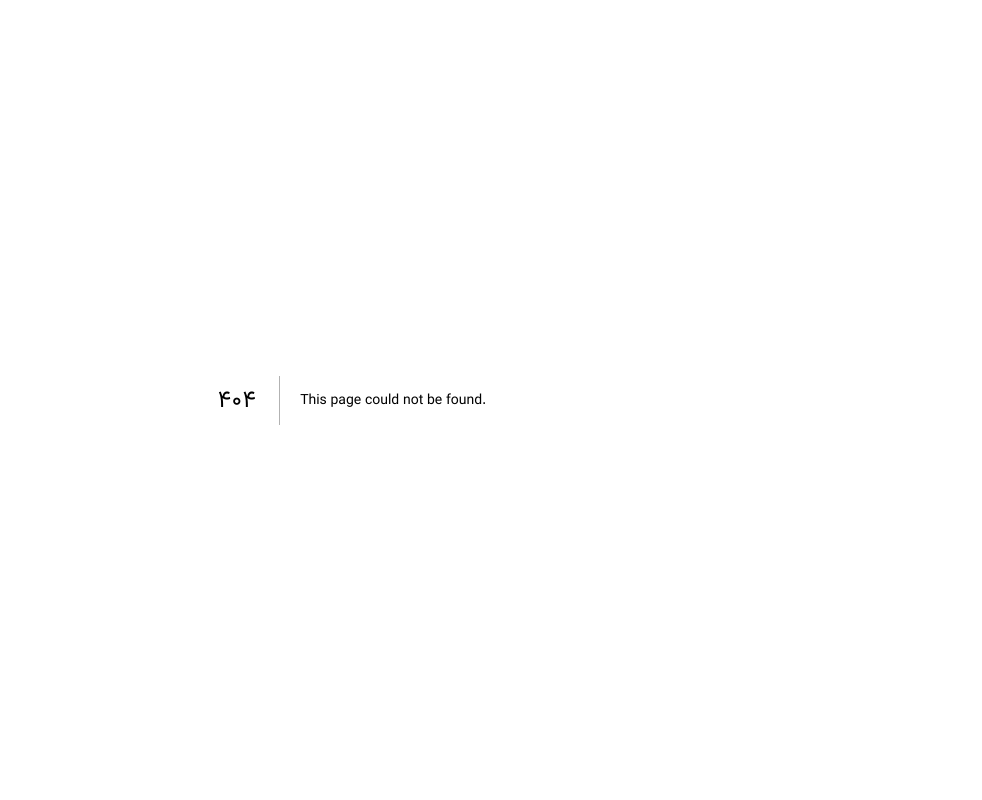
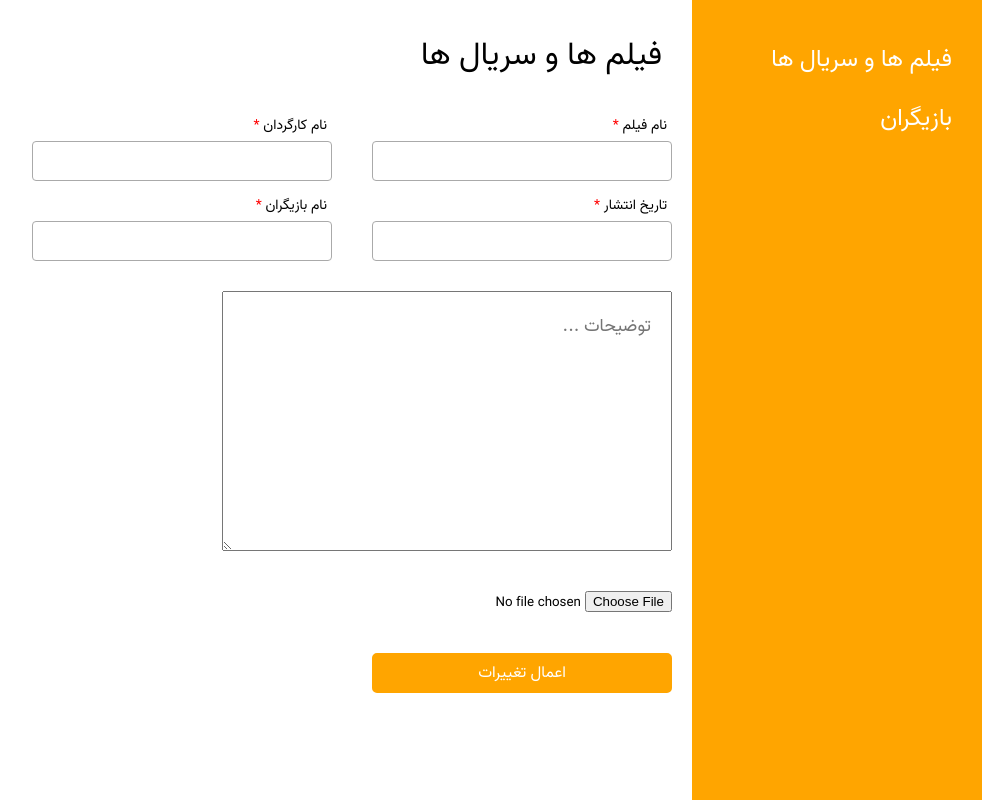
Before and after one commit to Nitro-1402/project-Nitro, a Next.js app: page /admin in a window 1280 px wide. Before the commit this address had no page. Shown: the whole page, without its empty margins (288-1270 px from the left). Built offline with nearby package versions, Linux system fonts and the light colour scheme.

Commit message:
feat : add admin pannel and test api

```diff
--- /dev/null
+++ b/constant/urlapi.ts
@@ -0,0 +1 @@
+export  const URL_API='http://localhost:8000/'
--- a/package.json
+++ b/package.json
@@ -12,6 +12,7 @@
     "@types/node": "18.15.3",
     "@types/react": "18.0.28",
     "@types/react-dom": "18.0.11",
+    "axios": "^1.3.5",
     "class-transformer": "^0.5.1",
     "class-validator": "^0.14.0",
     "eslint": "8.36.0",
--- /dev/null
+++ b/pages/admin.tsx
@@ -0,0 +1,89 @@
+import CustomBtn from "@/ui/CustomBtn"
+import Input from "@/ui/Input"
+import { useState } from "react"
+
+export default function Admin(){
+    const[tab,settab]=useState<string>('فیلم ها و سریال ها ')
+    return(
+        <div style={{minWidth:"100vw",minHeight:"100vh",height:'auto',backgroundColor:"white",display:"flex",paddingRight:300,direction:'rtl'}}>
+            <div style={{display:'flex',flexDirection:"column"}}>
+            <h1 style={{margin:30}}>{tab}</h1>
+            <div style={{display:'flex',flexWrap:'wrap',width:700}}>
+                <Input
+                name="name"
+                errorMsg={''}
+                required
+                type="text"
+                placeholder="نام فیلم"
+                black
+                onChange={()=>{
+
+                }}
+                />
+                <Input
+                name="director"
+                errorMsg={''}
+                required
+                type="text"
+                placeholder="نام کارگردان"
+                black
+                onChange={()=>{
+
+                }}
+                />
+                 <Input
+                name="date"
+                errorMsg={''}
+                required
+                type="text"
+                placeholder="تاریخ انتشار"
+                black
+                onChange={()=>{
+
+                }}
+                />
+                <Input
+                name="director"
+                errorMsg={''}
+                required
+                type="text"
+                placeholder="نام بازیگران"
+                black
+                onChange={()=>{
+
+                }}
+                />
+                </div>
+                <textarea style={{width:450,height:260,margin:20,padding:20,fontSize:18}} placeholder="توضیحات ..."></textarea>
+
+                <input type='file' style={{margin:20}}/>
+                <CustomBtn text='اعمال تغییرات' press={()=>{}} style={{
+                backgroundColor:'orange',
+                border:"2px solid #FFA500",
+                borderRadius:'5px',
+                width:300,
+                height:40,
+                margin:20,
+                cursor:'pointer'
+            }}
+            textStyle={{
+                color:'white'
+            }}/>
+
+            </div>
+
+            <div style={{width:300,backgroundColor:'orange',height:"100vh",position:"fixed",right:0,top:0,direction:'rtl',padding:20}}>
+
+                <h2 style={{color:'white',margin:20,cursor:'pointer'}} onClick={()=>{
+                    settab('فیلم ها و سریال ها ')
+                }}>فیلم ها و سریال ها </h2>
+                <h2 style={{color:'white',margin:20,cursor:'pointer'}} onClick={()=>{
+                    settab('بازیگران')
+                }}>بازیگران</h2>
+
+            </div>
+
+
+        </div>
+    )
+}
--- a/ui/Input.tsx
+++ b/ui/Input.tsx
@@ -1,11 +1,11 @@
 import MulticlassName from "../helper/MultiClassName";
 import { useEffect, useState } from "react";
 import styles from "../styles/input.module.css";
-export default function Input({placeholder,errorMsg,name,type,required=false,onChange,setError}:{name:string,required?:boolean,onChange:(e:string,label:string)=>void,placeholder:string,type:"text"|"tel"|"password"|'number',errorMsg:string |null | undefined,setError?:React.Dispatch<React.SetStateAction<object>>}){
+export default function Input({placeholder,errorMsg,name,type,required=false,onChange,setError,black=false}:{name:string,black?:boolean,required?:boolean,onChange:(e:string,label:string)=>void,placeholder:string,type:"text"|"tel"|"password"|'number',errorMsg:string |null | undefined,setError?:React.Dispatch<React.SetStateAction<object>>}){
   const[direction,setdir]=useState<boolean>(true)
   return(
     <div className={errorMsg?MulticlassName([styles.inputgroup,styles.error]):MulticlassName([styles.inputgroup])}>
-  <label className={styles.label}>{placeholder}{required&&<span style={{color:'red'}}> * </span>}</label>
+  <label className={styles.label} style={{color:black?'black':"white"}}>{placeholder}{required&&<span style={{color:'red'}}> * </span>}</label>
     <input className={styles.input} style={{direction:direction?'rtl':'ltr',paddingLeft:40}} type={type} maxLength={45} onChange={(e)=>{
         var reg = /^[a-z]+$/i;
         if(e.target.value)
```
Also changed, not shown: API/news.ts (added, +11 -0 lines), helper/AsyncCatch.ts (added, +11 -0 lines), 1 other file (tests, documents, lock files or other folders).
